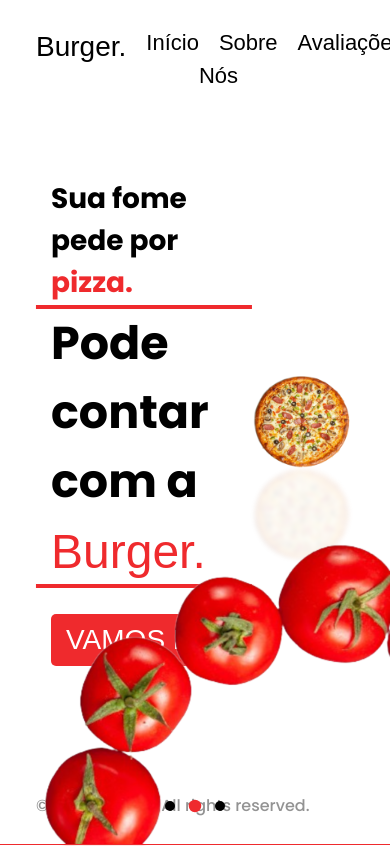
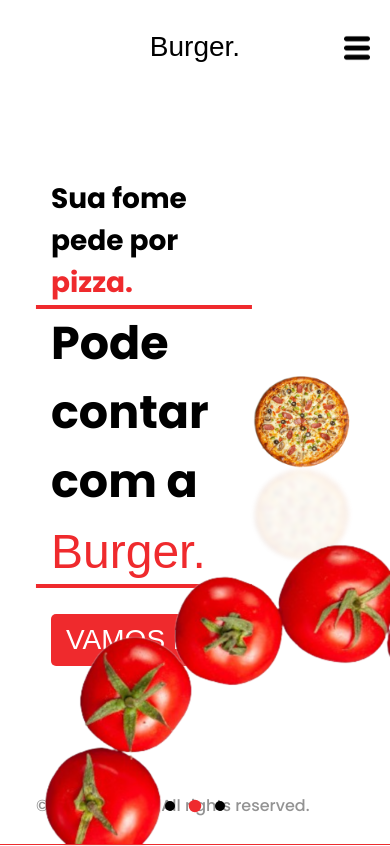
Before and after one commit to Joa0Gustav0/online-menu-app, a Next.js app: page / in a window 390 px wide. Shown: the top 846 px of the page. Built offline with nearby package versions, Linux system fonts and the light colour scheme; a web font is replaced by a local one.

Commit message:
added responsive style to header

```diff
--- a/app/ui/header/Header.tsx
+++ b/app/ui/header/Header.tsx
@@ -30,12 +30,12 @@ function Header() {
       <header
         className={`fixed top-0 left-0 ${
           secondaryFont.className
-        } w-full px-[36px] py-[26px] text-black bg-white z-[100] ${clsx({
+        } w-full min-h-[95px] px-[36px] py-[26px] text-black bg-white z-[100] ${clsx({
           "shadow-md": scrolled,
         })} transition-all duration-[.25s]`}
       >
-        <div className="flex flex-row justify-between w-full max-w-[1115px] m-auto">
-          <Link href={"/"} className="group relative">
+        <div className="flex flex-row justify-center ssm:justify-between w-full max-w-[1115px] overflow-x-hidden m-auto">
+          <Link href={"/"} className="group relative overflow-hidden">
             <h1
               className={`w-fit text-[28px] group-hover:scale-[0%] transition-all duration-[.25s]`}
             >
--- a/app/ui/header/NavLink.tsx
+++ b/app/ui/header/NavLink.tsx
@@ -3,7 +3,7 @@ import { secondaryFont } from "../fonts";
 
 function NavLink({ links }: { links: Array<{ text: string; href: string }> }) {
   return (
-    <ul className="flex items-center">
+    <ul className="hidden slg:flex items-center">
       {links.map((link, i) => (
         <li key={"navlink-" + i}>
           <Link
--- a/app/ui/header/SideBarButton.tsx
+++ b/app/ui/header/SideBarButton.tsx
@@ -4,8 +4,8 @@ import BagIndex from "../SideBar/BagIndex";
 
 function SideBarButton( { setSidebarStatus }: {setSidebarStatus: (val: boolean) => {}}) {
   return (
-    <button className="group relative" onClick={() => setSidebarStatus(true)}>
-      <Image src={menuIcon} alt={"Imagem representativa do botão de controle da barra de navegação lateral"} className="w-[26px] group-hover:scale-[125%] group-active:scale-[100%] transition-all duration-[.25s]" />
+    <button className="group hidden xsm:block absolute ssm:relative top-1/2 right-[20px] smlst:right-[36px] ssm:translate-x-[36px] -translate-y-1/2 ssm:translate-y-0 w-[26px] transition-all duration-[.25s]" onClick={() => setSidebarStatus(true)}>
+      <Image src={menuIcon} alt={"Imagem representativa do botão de controle da barra de navegação lateral"} className="group-hover:scale-[125%] group-active:scale-[100%] transition-all duration-[.25s]" />
       <BagIndex animate_colors={false} />
     </button>
   );
--- a/tailwind.config.ts
+++ b/tailwind.config.ts
@@ -9,9 +9,11 @@ const config: Config = {
   theme: {
     extend: {
       screens: {
+        xsm: "275px",
         smlst: "400px",
         ssm: "500px",
         smlg: "850px",
+        slg: "1025px",
         lgst: "1115px",
       },
       backgroundImage: {
```
